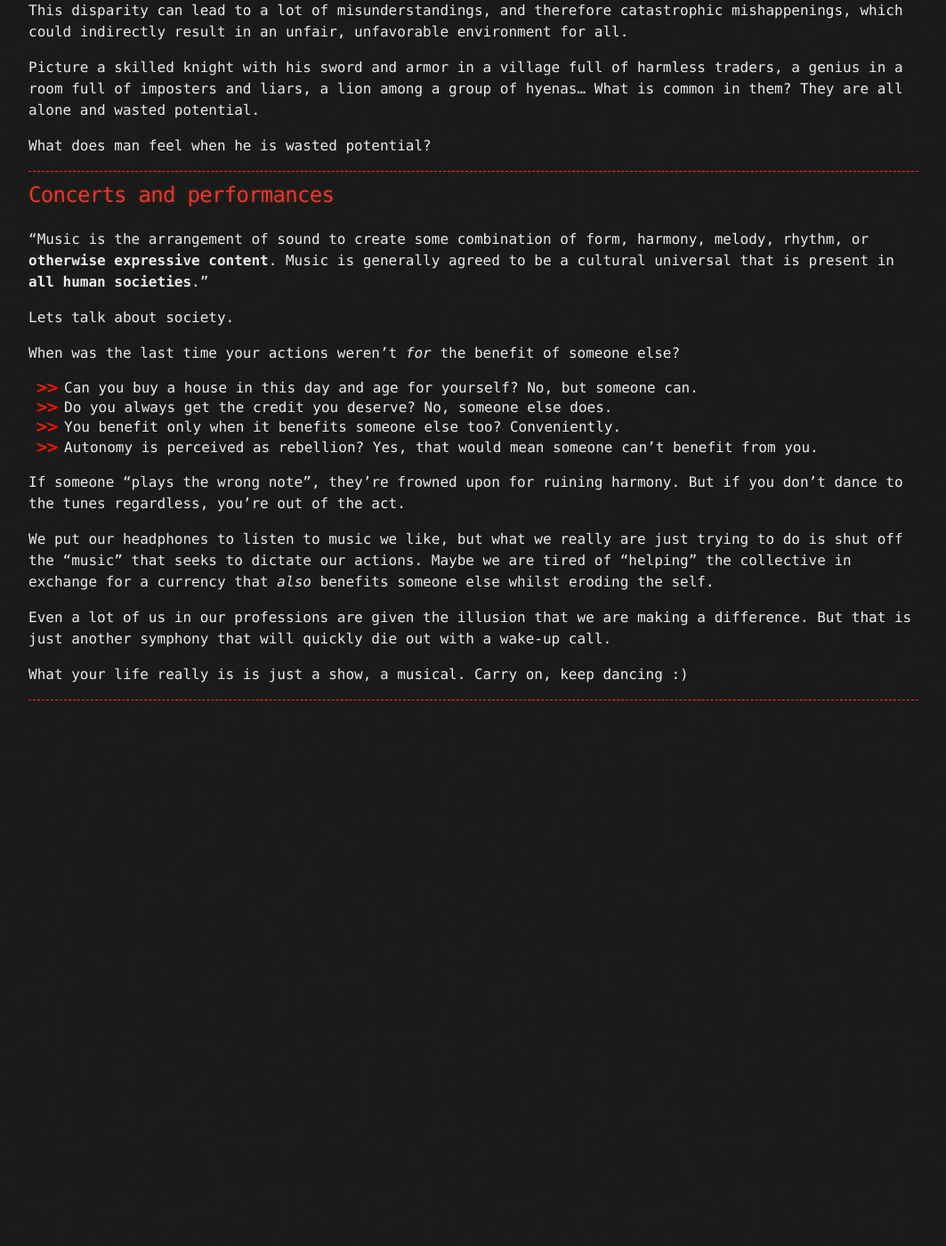
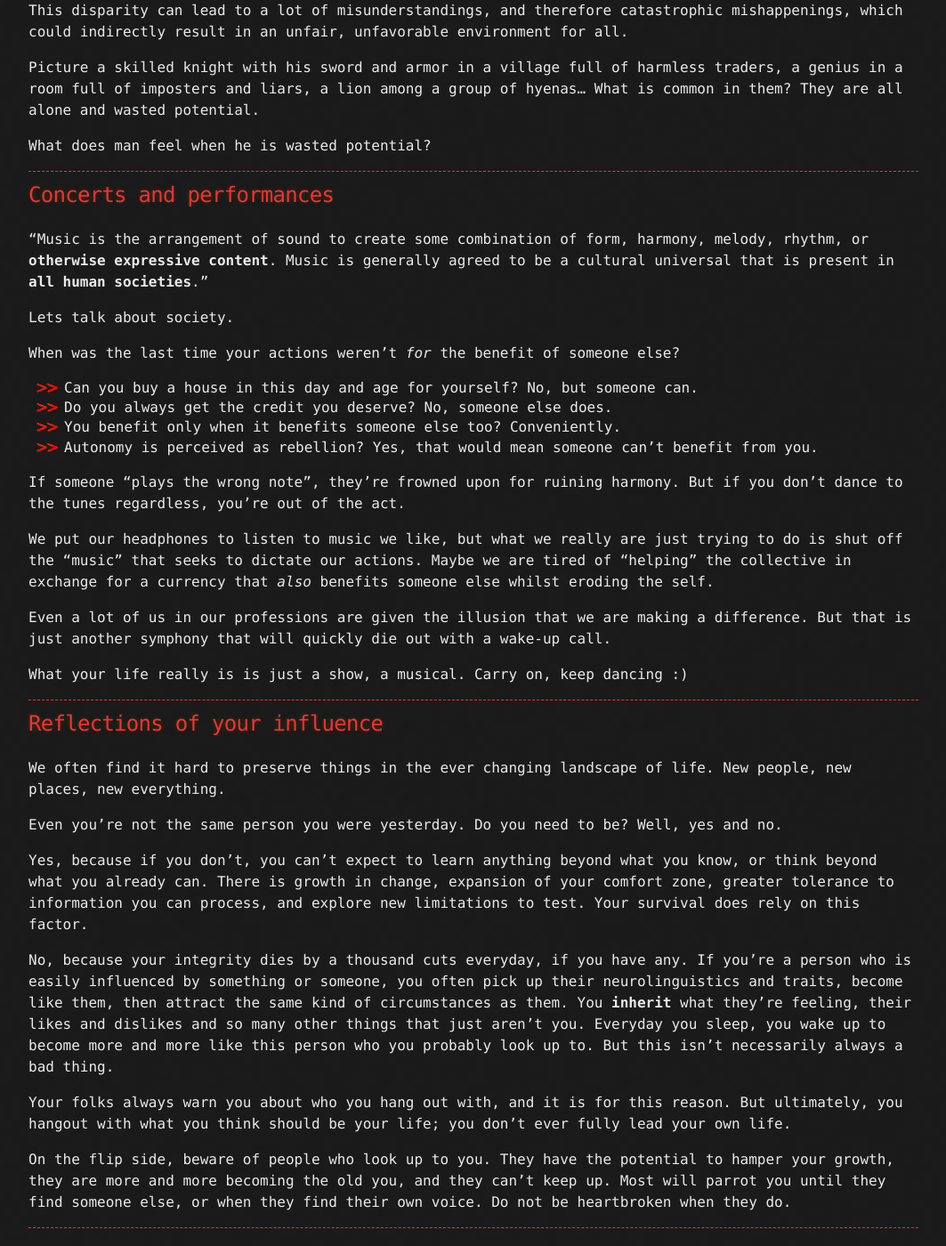
Before and after one commit to laughtersec/laughtersec.github.io, a Jekyll site: the page built from pages/thoughts.md, in a window 1280 px wide and 1400 px high, scrolled down 1212 px. Shown: the whole window at 89% size, without its empty margins (108-1171 px from the left). Built offline with Jekyll 4.4.1, drawn with Linux system fonts in a browser that asks for light colours; our own code applies the rules of GitHub Pages for plain Markdown files; before the commit the page ends 2019 px from its top, so only the background shows below that.

Commit message:
Update thoughts.md

```diff
--- a/pages/thoughts.md
+++ b/pages/thoughts.md
@@ -55,3 +55,19 @@ Even a lot of us in our professions are given the illusion that we are making a
 What your life really is is just a show, a musical. Carry on, keep dancing :)
 
 ---
+
+## Reflections of your influence
+
+We often find it hard to preserve things in the ever changing landscape of life. New people, new places, new everything.
+
+Even you're not the same person you were yesterday. Do you need to be? Well, yes and no.
+
+Yes, because if you don't, you can't expect to learn anything beyond what you know, or think beyond what you already can. There is growth in change, expansion of your comfort zone, greater tolerance to information you can process, and explore new limitations to test. Your survival does rely on this factor.
+
+No, because your integrity dies by a thousand cuts everyday, if you have any. If you're a person who is easily influenced by something or someone, you often pick up their neurolinguistics and traits, become like them, then attract the same kind of circumstances as them. You **inherit** what they're feeling, their likes and dislikes and so many other things that just aren't you. Everyday you sleep, you wake up to become more and more like this person who you probably look up to. But this isn't necessarily always a bad thing.
+
+Your folks always warn you about who you hang out with, and it is for this reason. But ultimately, you hangout with what you think should be your life; you don't ever fully lead your own life.
+
+On the flip side, beware of people who look up to you. They have the potential to hamper your growth, they are more and more becoming the old you, and they can't keep up. Most will parrot you until they find someone else, or when they find their own voice. Do not be heartbroken when they do.
+
+---
```
